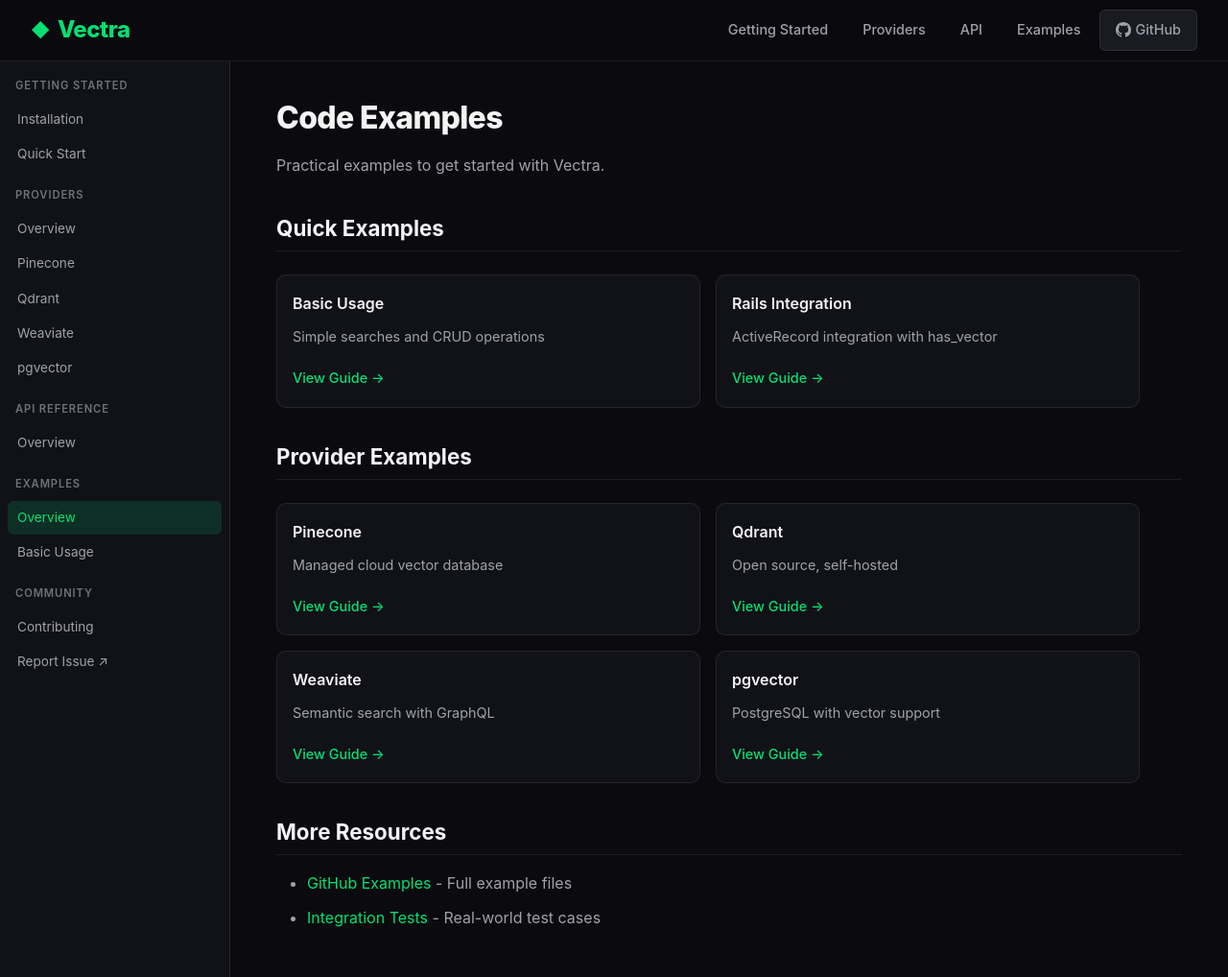
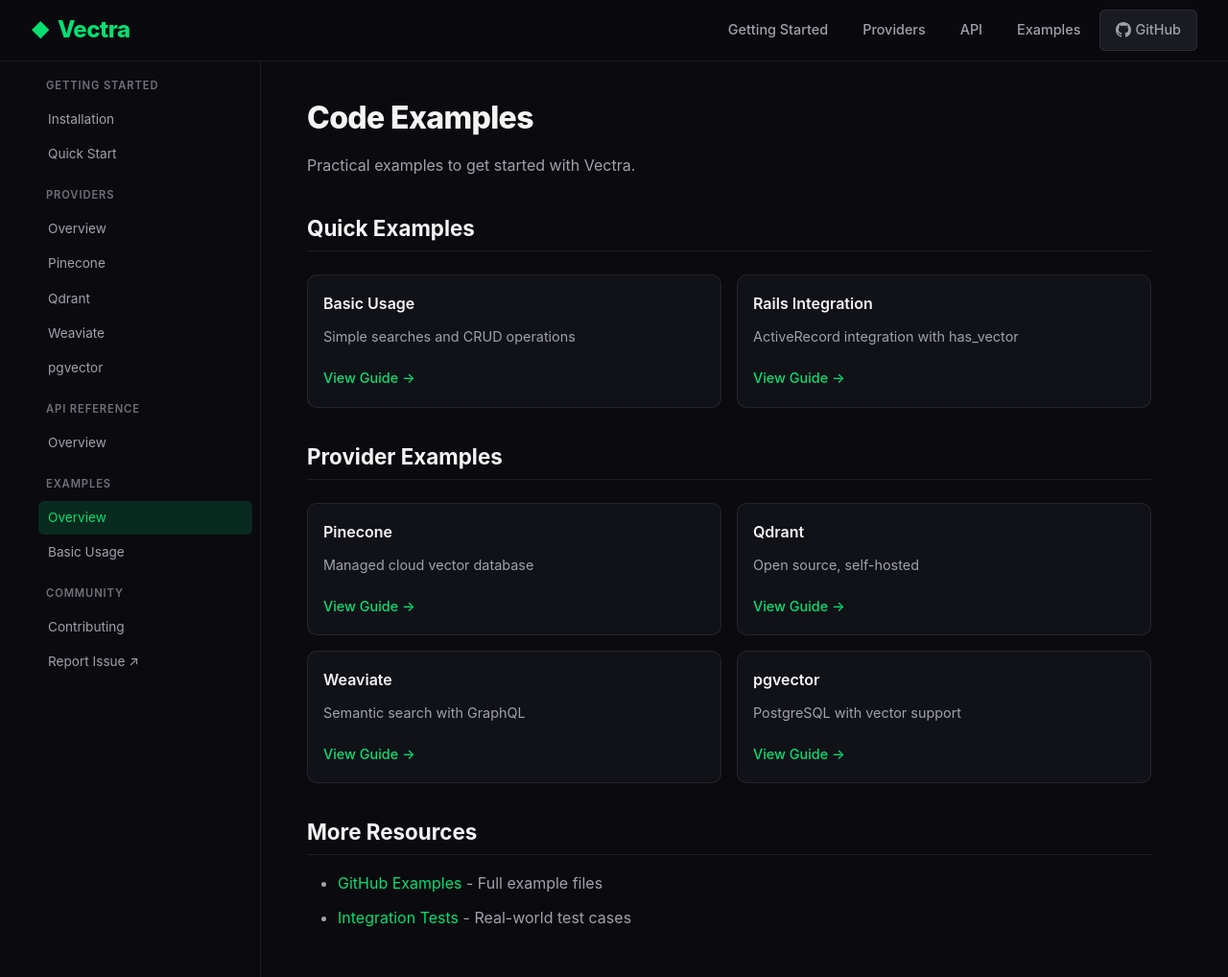
Before and after one commit to stokry/vectra, a Jekyll site: the page built from docs/examples/index.md, in a window 1280 px wide and 1018 px high. Shown: the whole window at 96% size. Built offline with Jekyll 4.4.1, drawn with Linux system fonts in a browser that asks for light colours.

Commit message:
Refine CSS styles for documentation layout and responsiveness
- Adjust layout properties for the main documentation structure, including max-width and margins for better alignment.
- Change sidebar position to sticky for improved navigation experience.
- Update background color of the sidebar for better visual consistency.
- Enhance responsive design by modifying padding and layout for smaller screens.

```diff
--- a/docs/assets/style.css
+++ b/docs/assets/style.css
@@ -493,18 +493,22 @@ code {
    Documentation Layout (Sidebar + Content)
    ============================================ */
 .tma-docs-layout {
+  max-width: var(--tma-max-width);
+  margin: 0 auto;
   display: flex;
   min-height: 100vh;
   padding-top: var(--tma-header-height);
+  padding-left: var(--tma-spacing-xl);
+  padding-right: var(--tma-spacing-xl);
 }
 
 .tma-sidebar {
-  position: fixed;
+  position: sticky;
   top: var(--tma-header-height);
-  left: 0;
   width: var(--tma-sidebar-width);
+  min-width: var(--tma-sidebar-width);
   height: calc(100vh - var(--tma-header-height));
-  background: var(--tma-color-bg-secondary);
+  background: var(--tma-color-bg-primary);
   border-right: 1px solid var(--tma-color-border);
   padding: var(--tma-spacing-md) var(--tma-spacing-sm);
   overflow-y: auto;
@@ -565,11 +569,10 @@ code {
 }
 
 .tma-docs-content {
-  margin-left: var(--tma-sidebar-width);
   flex: 1;
   padding: var(--tma-spacing-xl) var(--tma-spacing-2xl);
-  max-width: calc(100% - var(--tma-sidebar-width));
   min-height: calc(100vh - var(--tma-header-height));
+  max-width: 100%;
 }
 
 /* ============================================
@@ -725,14 +728,17 @@ code {
    Responsive Design
    ============================================ */
 @media (max-width: 1024px) {
+  .tma-docs-layout {
+    padding-left: var(--tma-spacing-md);
+    padding-right: var(--tma-spacing-md);
+  }
+
   .tma-sidebar {
     display: none;
   }
 
   .tma-docs-content {
-    margin-left: 0;
     padding: var(--tma-spacing-lg);
-    max-width: 100%;
   }
 }
 
```
